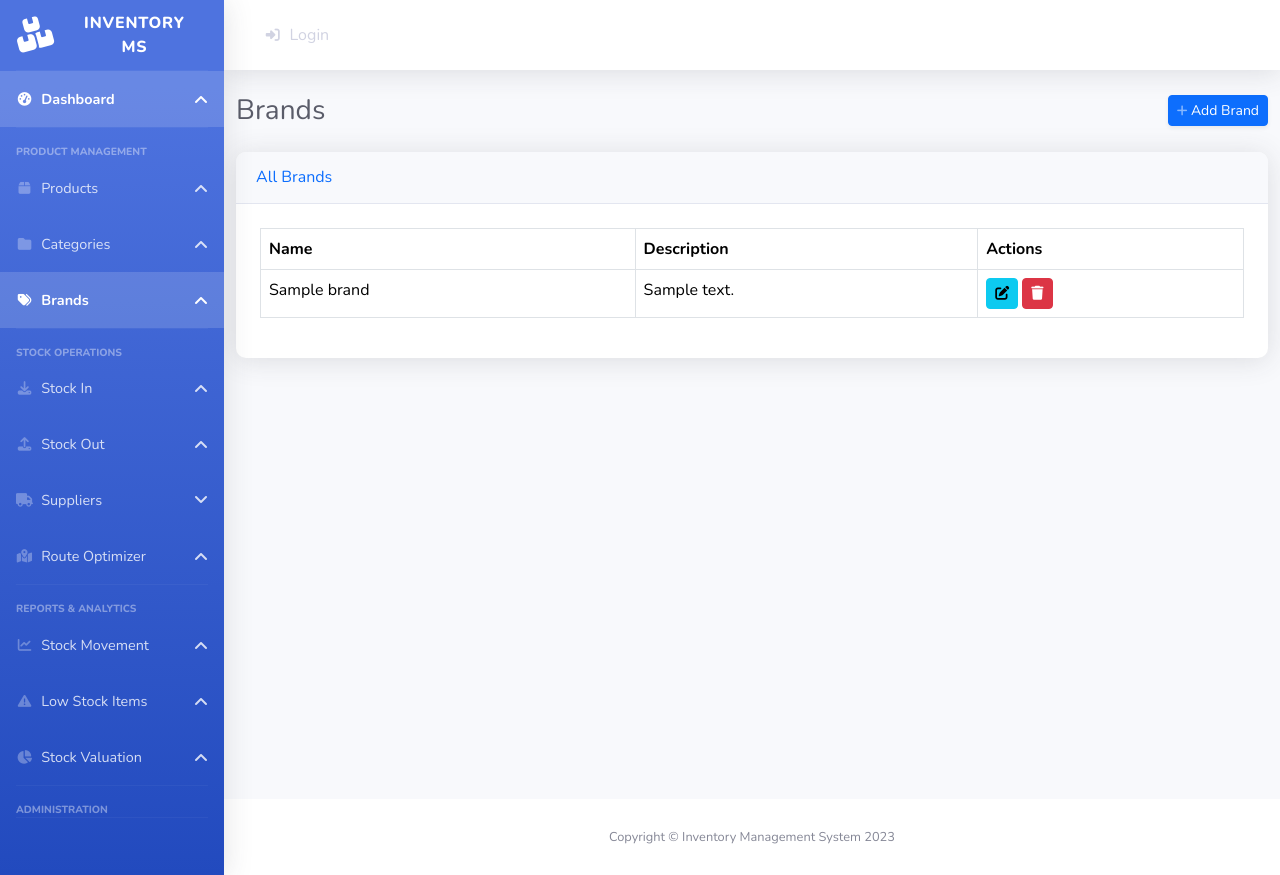
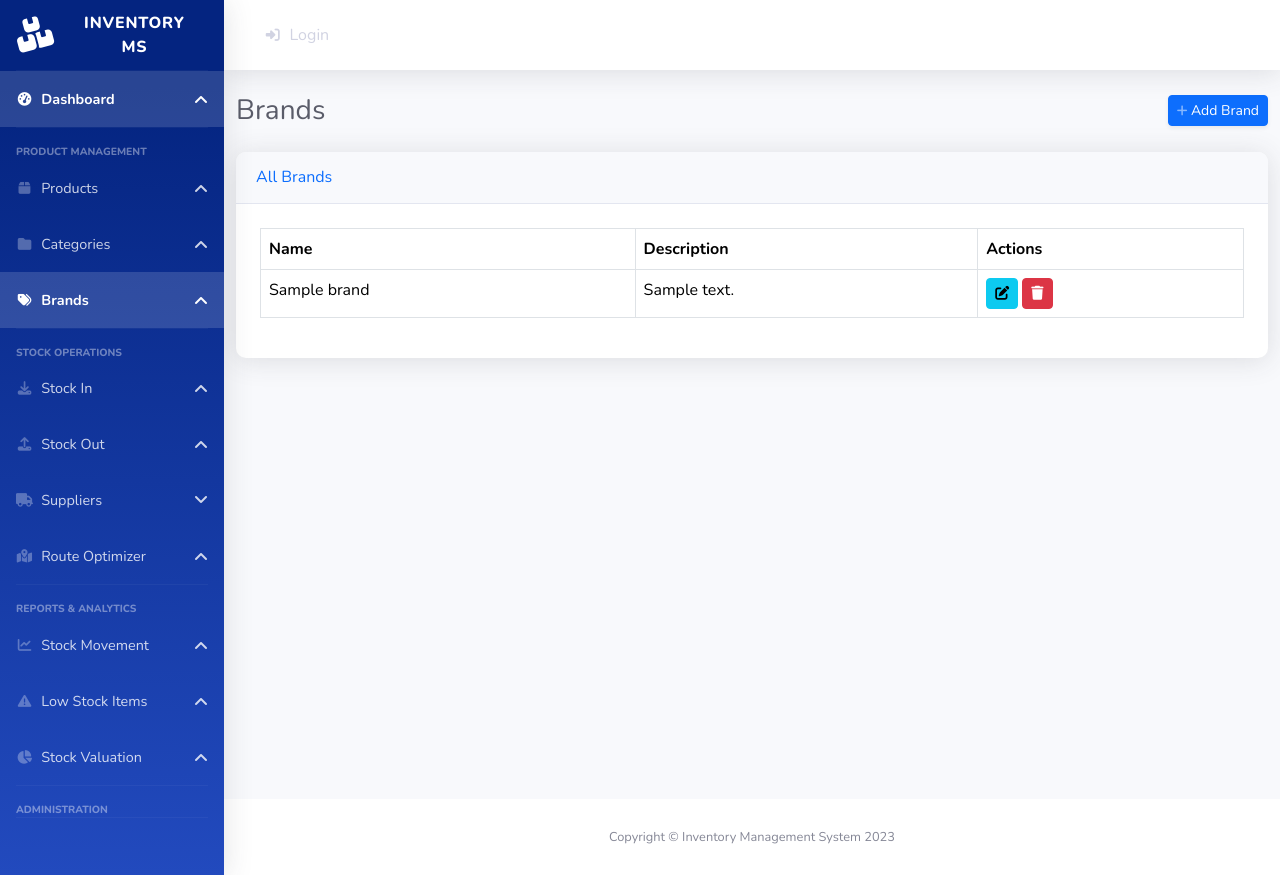
Before and after one commit to dagimkenea27-dotcom/pms-2, a PHP site: page /brands/index.php in a window 1280 px wide. Run offline with PHP 8.4, Linux system fonts and the light colour scheme; tables that the repository leaves empty hold one stand-in row (values such as "Sample post").

Commit message:
after login fix

```diff
--- a/assets/css/custom.css
+++ b/assets/css/custom.css
@@ -34,7 +34,7 @@ body {
 .sidebar {
     width: 14rem;
     min-height: 100vh;
-    background: linear-gradient(180deg, #4e73df 10%, #224abe 100%);
+    background: linear-gradient(180deg, #042480 10%, #224abe 100%);
     background-size: cover;
     transition: all .3s;
     display: flex;
@@ -245,7 +245,7 @@ body {
 }
 
 .sidebar .collapse-item:hover {
-    color: #fff;
+    color: #211277;
     background-color: rgba(255, 255, 255, 0.1);
     padding-left: 3.25rem;
 }
```
